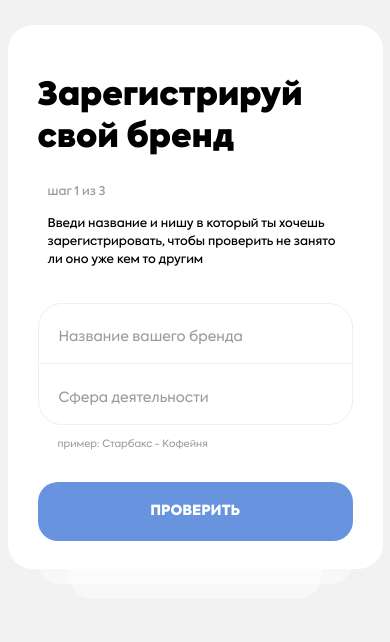
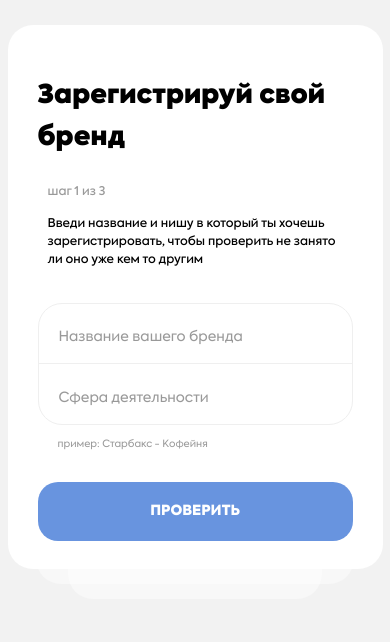
Before and after one commit to MikleStep/LigaATest, a plain HTML site: page build/index.html in a window 390 px wide. Shown: the part 202-844 px from the top of the page. Drawn offline with nearby package versions, Linux system fonts and the light colour scheme; files whose address does not match are found by name; a web font is replaced by a local one.

Commit message:
iphone 4

```diff
--- a/src/style/template/_form.sass
+++ b/src/style/template/_form.sass
@@ -190,3 +190,7 @@
       padding-top: 18px
       padding-left: 8px
       margin-bottom: 22px
+
+@media screen and (max-width: 425px)
+  .form__title
+    font-size: 2.6rem
```
Also changed, not shown: build/style/main.css.
